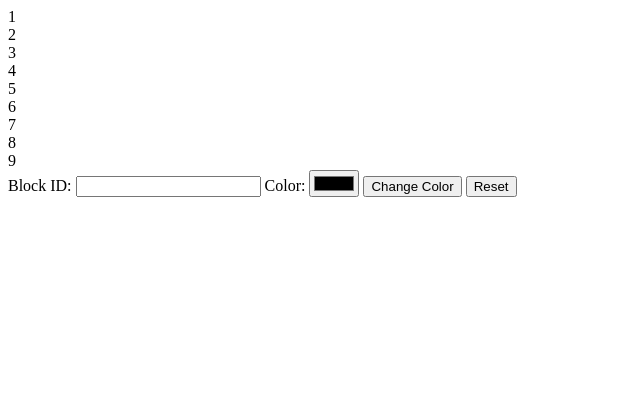
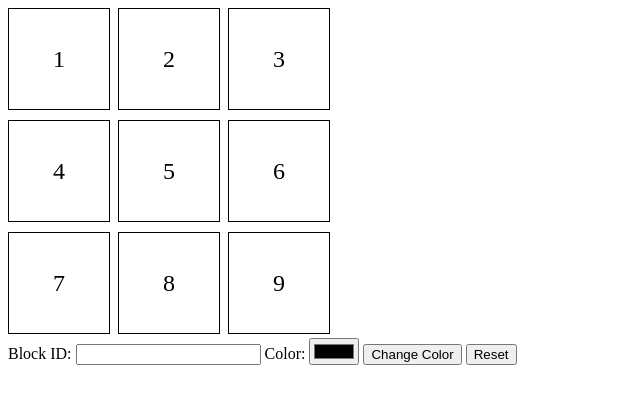
Before and after one commit to acciojob/Replit-Asian-Paints-MeghanaBait, a website: page main.html in a window 1280 px wide. Both pictures are taken after a click on the button "Change Color". Shown: the whole page, without its empty margins (0-640 px from the left). Drawn offline with Linux system fonts and the light colour scheme.

Commit message:
created a submission

```diff
--- a/script.js
+++ b/script.js
@@ -1,41 +1,29 @@
-#grid-container {
-    display: grid;
-    grid-template-columns: repeat(3, 100px);
-    gap: 10px;
-}
+document.addEventListener("DOMContentLoaded", function() {
+    const gridItems = document.querySelectorAll('.grid-item');
+    const changeButton = document.getElementById('change_button');
+    const resetButton = document.getElementById('reset');
+    const blockIdInput = document.getElementById('block_id');
+    const colourIdInput = document.getElementById('colour_id');
 
-.grid-item {
-    width: 100px;
-    height: 100px;
-    background-color: transparent;
-    display: flex;
-    justify-content: center;
-    align-items: center;
-    font-size: 24px;
-    border: 1px solid black;
-}
+    changeButton.addEventListener('click', function() {
+        const selectedId = blockIdInput.value;
+        const selectedColour = colourIdInput.value;
 
-button {
-    margin-top: 10px;
-}
-//your JS code here. If required.
-#grid-container {
-    display: grid;
-    grid-template-columns: repeat(3, 100px);
-    gap: 10px;
-}
+        gridItems.forEach(item => {
+            item.style.backgroundColor = 'transparent';
+        });
 
-.grid-item {
-    width: 100px;
-    height: 100px;
-    background-color: transparent;
-    display: flex;
-    justify-content: center;
-    align-items: center;
-    font-size: 24px;
-    border: 1px solid black;
-}
+        const selectedItem = document.getElementById(selectedId);
+        if (selectedItem) {
+            selectedItem.style.backgroundColor = selectedColour;
+        } else {
+            alert('Invalid ID');
+        }
+    });
 
-button {
-    margin-top: 10px;
-}
+    resetButton.addEventListener('click', function() {
+        gridItems.forEach(item => {
+            item.style.backgroundColor = 'transparent';
+        });
+    });
+});
--- a/styles.css
+++ b/styles.css
@@ -1 +1,42 @@
 /*  your css code here. If applicable */
+#grid-container {
+    display: grid;
+    grid-template-columns: repeat(3, 100px);
+    gap: 10px;
+}
+
+.grid-item {
+    width: 100px;
+    height: 100px;
+    background-color: transparent;
+    display: flex;
+    justify-content: center;
+    align-items: center;
+    font-size: 24px;
+    border: 1px solid black;
+}
+
+button {
+    margin-top: 10px;
+}
+//your JS code here. If required.
+#grid-container {
+    display: grid;
+    grid-template-columns: repeat(3, 100px);
+    gap: 10px;
+}
+
+.grid-item {
+    width: 100px;
+    height: 100px;
+    background-color: transparent;
+    display: flex;
+    justify-content: center;
+    align-items: center;
+    font-size: 24px;
+    border: 1px solid black;
+}
+
+button {
+    margin-top: 10px;
+}
```
